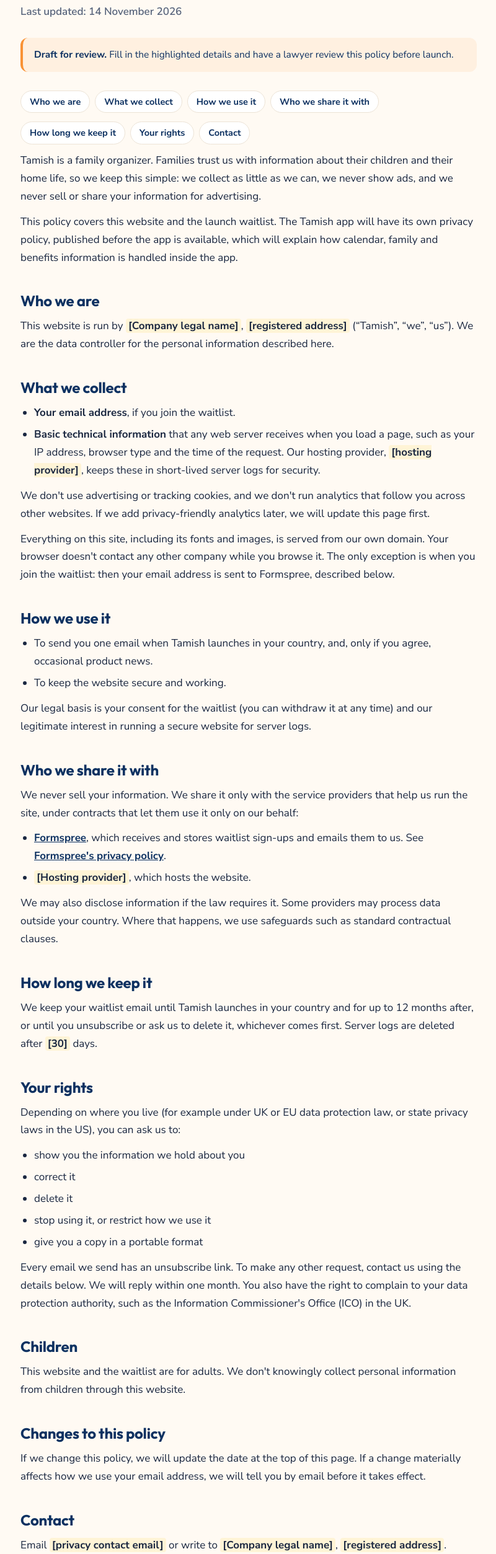
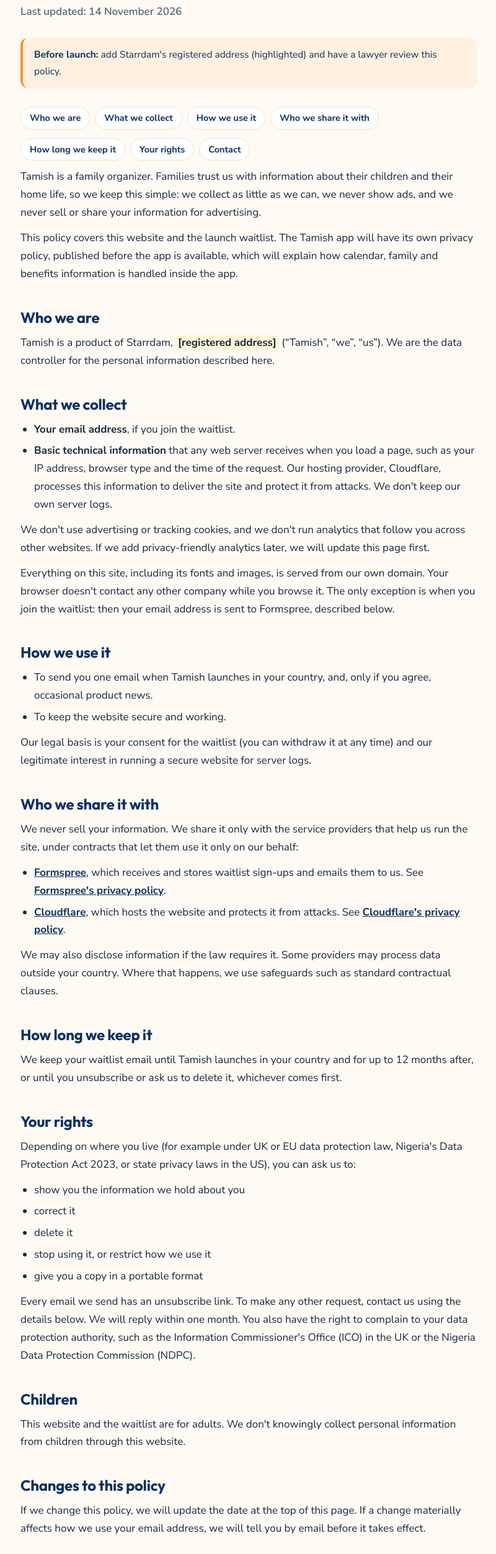
Before and after one commit to Ade0605/tamish, a plain HTML site: page privacy.html in a window 1280 px wide. Shown: the part 173-2680 px from the top of the page at 62% size, without its empty margins (239-1039 px from the left). Drawn offline with Linux system fonts and the light colour scheme.

Commit message:
Legal pages: Starrdam, contact email, England and Wales law (#6)
- Privacy policy and terms name Starrdam as the company behind Tamish and
  give BamideleAdebanjo@starrdam.com as the contact.
- Terms are governed by the laws of England and Wales; users keep their
  local mandatory protections.
- Privacy policy names Cloudflare as the host, mentions Nigeria's Data
  Protection Act 2023 and the NDPC, and drops the server-log placeholder.
- Only the registered address is still a placeholder; the draft note now
  says just that and recommends a lawyer's review.


Claude-Session: https://claude.ai/code/session_01XT1HV5BGNapGtPdVT1Ktkt

Co-authored-by: Ade0605 <282577935+Ade0605@users.noreply.github.com>
Co-authored-by: Claude Opus 5.5 <noreply@anthropic.com>

```diff
--- a/privacy.html
+++ b/privacy.html
@@ -21,7 +21,7 @@
 <main>
   <h1>Privacy policy</h1>
   <p class="updated">Last updated: 14 November 2026</p>
-  <p class="draft"><strong>Draft for review.</strong> Fill in the highlighted details and have a lawyer review this policy before launch.</p>
+  <p class="draft"><strong>Before launch:</strong> add Starrdam's registered address (highlighted) and have a lawyer review this policy.</p>
 
   <ul class="toc" aria-label="On this page">
     <li><a href="#who">Who we are</a></li>
@@ -37,12 +37,12 @@
   <p>This policy covers this website and the launch waitlist. The Tamish app will have its own privacy policy, published before the app is available, which will explain how calendar, family and benefits information is handled inside the app.</p>
 
   <h2 id="who">Who we are</h2>
-  <p>This website is run by <span class="ph">[Company legal name]</span>, <span class="ph">[registered address]</span> (“Tamish”, “we”, “us”). We are the data controller for the personal information described here.</p>
+  <p>Tamish is a product of Starrdam, <span class="ph">[registered address]</span> (“Tamish”, “we”, “us”). We are the data controller for the personal information described here.</p>
 
   <h2 id="collect">What we collect</h2>
   <ul>
     <li><strong>Your email address</strong>, if you join the waitlist.</li>
-    <li><strong>Basic technical information</strong> that any web server receives when you load a page, such as your IP address, browser type and the time of the request. Our hosting provider, <span class="ph">[hosting provider]</span>, keeps these in short-lived server logs for security.</li>
+    <li><strong>Basic technical information</strong> that any web server receives when you load a page, such as your IP address, browser type and the time of the request. Our hosting provider, Cloudflare, processes this information to deliver the site and protect it from attacks. We don't keep our own server logs.</li>
   </ul>
   <p>We don't use advertising or tracking cookies, and we don't run analytics that follow you across other websites. If we add privacy-friendly analytics later, we will update this page first.</p>
   <p>Everything on this site, including its fonts and images, is served from our own domain. Your browser doesn't contact any other company while you browse it. The only exception is when you join the waitlist: then your email address is sent to Formspree, described below.</p>
@@ -58,15 +58,15 @@
   <p>We never sell your information. We share it only with the service providers that help us run the site, under contracts that let them use it only on our behalf:</p>
   <ul>
     <li><a href="https://formspree.io" rel="noopener noreferrer">Formspree</a>, which receives and stores waitlist sign-ups and emails them to us. See <a href="https://formspree.io/legal/privacy-policy" rel="noopener noreferrer">Formspree's privacy policy</a>.</li>
-    <li><span class="ph">[Hosting provider]</span>, which hosts the website.</li>
+    <li><a href="https://www.cloudflare.com" rel="noopener noreferrer">Cloudflare</a>, which hosts the website and protects it from attacks. See <a href="https://www.cloudflare.com/privacypolicy/" rel="noopener noreferrer">Cloudflare's privacy policy</a>.</li>
   </ul>
   <p>We may also disclose information if the law requires it. Some providers may process data outside your country. Where that happens, we use safeguards such as standard contractual clauses.</p>
 
   <h2 id="keep">How long we keep it</h2>
-  <p>We keep your waitlist email until Tamish launches in your country and for up to 12 months after, or until you unsubscribe or ask us to delete it, whichever comes first. Server logs are deleted after <span class="ph">[30]</span> days.</p>
+  <p>We keep your waitlist email until Tamish launches in your country and for up to 12 months after, or until you unsubscribe or ask us to delete it, whichever comes first.</p>
 
   <h2 id="rights">Your rights</h2>
-  <p>Depending on where you live (for example under UK or EU data protection law, or state privacy laws in the US), you can ask us to:</p>
+  <p>Depending on where you live (for example under UK or EU data protection law, Nigeria's Data Protection Act 2023, or state privacy laws in the US), you can ask us to:</p>
   <ul>
     <li>show you the information we hold about you</li>
     <li>correct it</li>
@@ -74,7 +74,7 @@
     <li>stop using it, or restrict how we use it</li>
     <li>give you a copy in a portable format</li>
   </ul>
-  <p>Every email we send has an unsubscribe link. To make any other request, contact us using the details below. We will reply within one month. You also have the right to complain to your data protection authority, such as the Information Commissioner's Office (ICO) in the UK.</p>
+  <p>Every email we send has an unsubscribe link. To make any other request, contact us using the details below. We will reply within one month. You also have the right to complain to your data protection authority, such as the Information Commissioner's Office (ICO) in the UK or the Nigeria Data Protection Commission (NDPC).</p>
 
   <h2 id="children">Children</h2>
   <p>This website and the waitlist are for adults. We don't knowingly collect personal information from children through this website.</p>
@@ -83,7 +83,7 @@
   <p>If we change this policy, we will update the date at the top of this page. If a change materially affects how we use your email address, we will tell you by email before it takes effect.</p>
 
   <h2 id="contact">Contact</h2>
-  <p>Email <span class="ph">[privacy contact email]</span> or write to <span class="ph">[Company legal name]</span>, <span class="ph">[registered address]</span>.</p>
+  <p>Email <a href="mailto:BamideleAdebanjo@starrdam.com">BamideleAdebanjo@starrdam.com</a> or write to Starrdam, <span class="ph">[registered address]</span>.</p>
 </main>
 
 <footer>
--- a/sitemap.xml
+++ b/sitemap.xml
@@ -2,5 +2,5 @@
 <urlset xmlns="http://www.sitemaps.org/schemas/sitemap/0.9">
   <url><loc>https://tamish.app/</loc><lastmod>2026-11-14</lastmod></url>
   <url><loc>https://tamish.app/privacy.html</loc><lastmod>2026-11-14</lastmod></url>
-  <url><loc>https://tamish.app/terms.html</loc><lastmod>2026-11-13</lastmod></url>
+  <url><loc>https://tamish.app/terms.html</loc><lastmod>2026-11-14</lastmod></url>
 </urlset>
```
Also changed, not shown: terms.html (+5 -5 lines).
